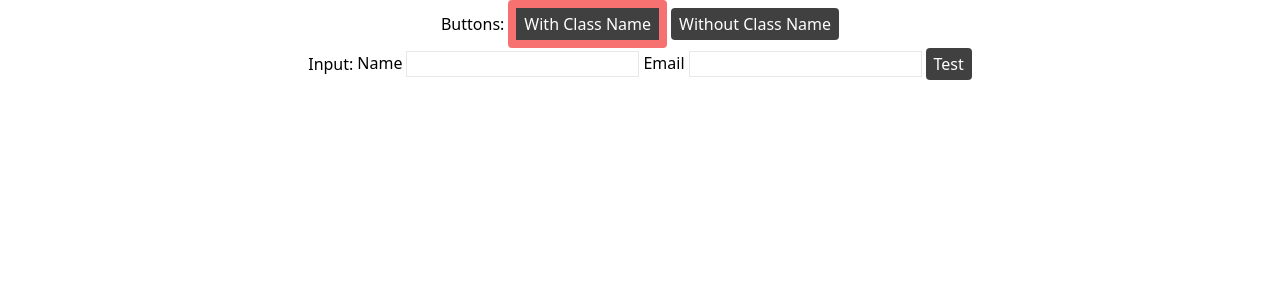
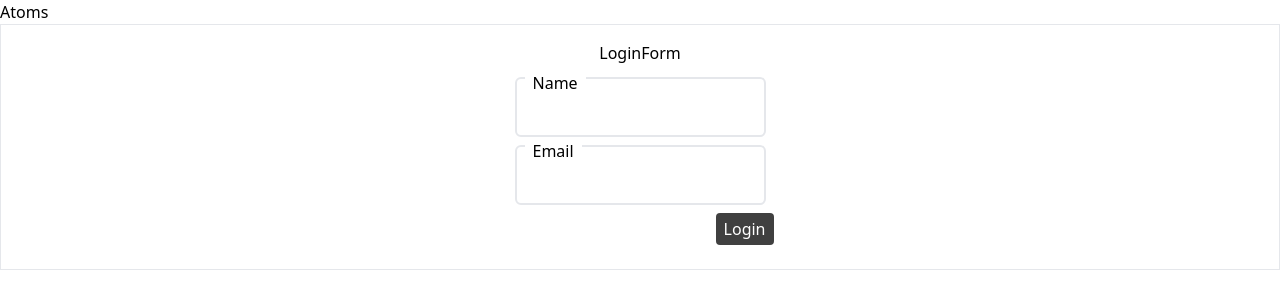
Before and after one commit to jeanoza/react-atom-pattern, a React (Create React App) app: page / in a window 1280 px wide. Shown: the top 308 px of the page. Built offline with nearby package versions, Linux system fonts and the light colour scheme.

Commit message:
add molecules and organisms

```diff
--- a/src/App.tsx
+++ b/src/App.tsx
@@ -1,11 +1,13 @@
-import Button from "./components/atoms/Button";
-import Home from "./pages/Home";
+import Home from "./components/pages/Home";
+import { Routes, Route, BrowserRouter as Router } from "react-router-dom";
 
 function App() {
   return (
-    <div className="App">
-      <Home />
-    </div>
+    <Router>
+      <Routes>
+        <Route path="/" element={<Home />} />
+      </Routes>
+    </Router>
   );
 }
 
--- a/src/components/atoms/Button.tsx
+++ b/src/components/atoms/Button/Button.tsx
@@ -1,14 +1,14 @@
+const defaultStyle =
+  "py-1 px-2 rounded bg-neutral-700 text-white capitalize hover:opacity-80";
+
 interface ButtonsProps extends React.ButtonHTMLAttributes<HTMLButtonElement> {
   label: string;
 }
 
-const defaultStyle =
-  "py-1 px-2 rounded bg-neutral-700 text-white capitalize hover:opacity-80";
-
 function Button(props: ButtonsProps) {
   const { label, className, ...restProps } = props;
   return (
-    <button {...restProps} className={defaultStyle + " " + className ?? ""}>
+    <button className={defaultStyle + " " + className ?? ""} {...restProps}>
       {label}
     </button>
   );
--- a/src/components/atoms/Input.tsx
+++ /dev/null
@@ -1,26 +0,0 @@
-import { ChangeEvent, useCallback } from "react";
-
-interface InputProps extends React.InputHTMLAttributes<HTMLInputElement> {
-  label: string;
-  value: string;
-  setValue: (value: string) => void;
-}
-function Input(props: InputProps) {
-  const { label, value, setValue } = props;
-
-  const onChange = useCallback((e: ChangeEvent<HTMLInputElement>) => {
-    setValue(e.target.value);
-  }, []);
-
-  return (
-    <div className="flex gap-1 justify-between">
-      <label className="capitalize">{label}</label>
-      <input
-        className="border dark:text-neutral-900"
-        value={value}
-        onChange={onChange}
-      />
-    </div>
-  );
-}
-export default Input;
--- /dev/null
+++ b/src/components/atoms/Input/Input.tsx
@@ -0,0 +1,56 @@
+import { ChangeEvent, useCallback } from "react";
+import {
+  defaultInputStyle,
+  defaultLabelStyle,
+  defaultWrapperStyle,
+} from "./style";
+
+interface InputProps extends React.InputHTMLAttributes<HTMLInputElement> {
+  label: string;
+  value: string;
+  inputStyle?: string;
+  labelStyle?: string;
+  wrapperStyle?: string;
+  setValue: (value: string) => void;
+}
+
+function Input(props: InputProps) {
+  const { value, setValue, inputStyle, ...restProps } = props;
+
+  const onChange = useCallback(
+    (e: ChangeEvent<HTMLInputElement>) => {
+      setValue(e.target.value);
+    },
+    [setValue]
+  );
+
+  return (
+    <input
+      className={defaultInputStyle + " " + inputStyle ?? ""}
+      value={value}
+      onChange={onChange}
+      {...restProps}
+    />
+  );
+}
+
+function Label(props: InputProps) {
+  const { label, labelStyle } = props;
+  return (
+    <label className={defaultLabelStyle + " " + labelStyle ?? ""}>
+      {label}
+    </label>
+  );
+}
+
+function InputWrapper(props: InputProps) {
+  const { wrapperStyle } = props;
+
+  return (
+    <div className={defaultWrapperStyle + " " + wrapperStyle ?? ""}>
+      <Label {...props} />
+      <Input {...props} />
+    </div>
+  );
+}
+export default InputWrapper;
--- /dev/null
+++ b/src/components/atoms/Input/style.ts
@@ -0,0 +1,5 @@
+const defaultWrapperStyle = "relative flex gap-1 justify-between items-center py-4 px-2 border-2 rounded-md m-2";
+const defaultInputStyle = "outline-none dark:text-neutral-900";
+const defaultLabelStyle = "absolute -top-2 left-2 px-2 bg-white capitalize font-medium dark:bg-neutral-900 dark:text-white";
+
+export {defaultInputStyle, defaultLabelStyle, defaultWrapperStyle}
--- /dev/null
+++ b/src/components/molecules/Form/Form.tsx
@@ -0,0 +1,8 @@
+interface FormProps extends React.FormHTMLAttributes<HTMLFormElement> {}
+function Form(props: FormProps) {
+  const { children, ...restProps } = props;
+  // console.log(restProps);
+  return <form {...restProps}>{children}</form>;
+}
+
+export default Form;
--- /dev/null
+++ b/src/components/organisms/Forms/LoginForm.tsx
@@ -0,0 +1,44 @@
+import { useState } from "react";
+import Form from "../../molecules/Form/Form";
+import Input from "../../atoms/Input/Input";
+import Button from "../../atoms/Button/Button";
+
+interface LoginFormData {
+  name: string;
+  email: string;
+}
+
+function LoginForm() {
+  const [data, setData] = useState<LoginFormData>({ name: "", email: "" });
+  return (
+    <div className="flex gap-1 justify-center items-center flex-col border p-4">
+      <div>LoginForm</div>
+      <Form
+        onSubmit={(e) => {
+          e.preventDefault();
+          console.log("onsubmit");
+        }}
+      >
+        <Input
+          label="name"
+          value={data.name}
+          setValue={(name) => setData({ ...data, name })}
+        />
+        <Input
+          label="email"
+          value={data.email}
+          setValue={(email) => setData({ ...data, email })}
+        />
+        <div className="flex justify-end w-100 my-2">
+          <Button
+            type="submit"
+            label="login"
+            onClick={() => console.log(data)}
+          />
+        </div>
+      </Form>
+    </div>
+  );
+}
+
+export default LoginForm;
--- /dev/null
+++ b/src/components/pages/Home.tsx
@@ -0,0 +1,34 @@
+import { useState } from "react";
+import LoginForm from "../organisms/Forms/LoginForm";
+
+export default function Home() {
+  return (
+    <div>
+      <h1>Atoms</h1>
+      {/* <div className="flex gap-1 justify-center items-center">
+        <div>Buttons:</div>
+        <Button
+          label="with class name"
+          className="border border-red-400 border-8"
+        />
+        <Button label="without class name" />
+      </div>
+      <div className="flex gap-1 justify-center items-center">
+        <div>Input:</div>
+        <Input
+          label="name"
+          value={data.name}
+          setValue={(name) => setData({ ...data, name })}
+          wrapperStyle="border border-red-400 border-8"
+        />
+        <Input
+          label="email"
+          value={data.email}
+          setValue={(email) => setData({ ...data, email })}
+        />
+        <Button label="alert states" onClick={() => console.log(data)} />
+      </div> */}
+      <LoginForm />
+    </div>
+  );
+}
--- a/src/pages/Home.tsx
+++ /dev/null
@@ -1,28 +0,0 @@
-import { useState } from "react";
-import Button from "../components/atoms/Button";
-import Input from "../components/atoms/Input";
-
-interface HomeProps {}
-
-export default function Home(props: HomeProps) {
-  const [name, setName] = useState<string>("");
-  const [email, setEmail] = useState<string>("");
-  return (
-    <div>
-      <div className="flex gap-1 justify-center items-center">
-        <div>Buttons:</div>
-        <Button
-          label="with class name"
-          className="border border-red-400 border-8"
-        />
-        <Button label="without class name" />
-      </div>
-      <div className="flex gap-1 justify-center items-center">
-        <div>Input:</div>
-        <Input label="name" value={name} setValue={setName} />
-        <Input label="email" value={email} setValue={setEmail} />
-        <Button label="test" onClick={() => console.log(name, email)} />
-      </div>
-    </div>
-  );
-}
```
